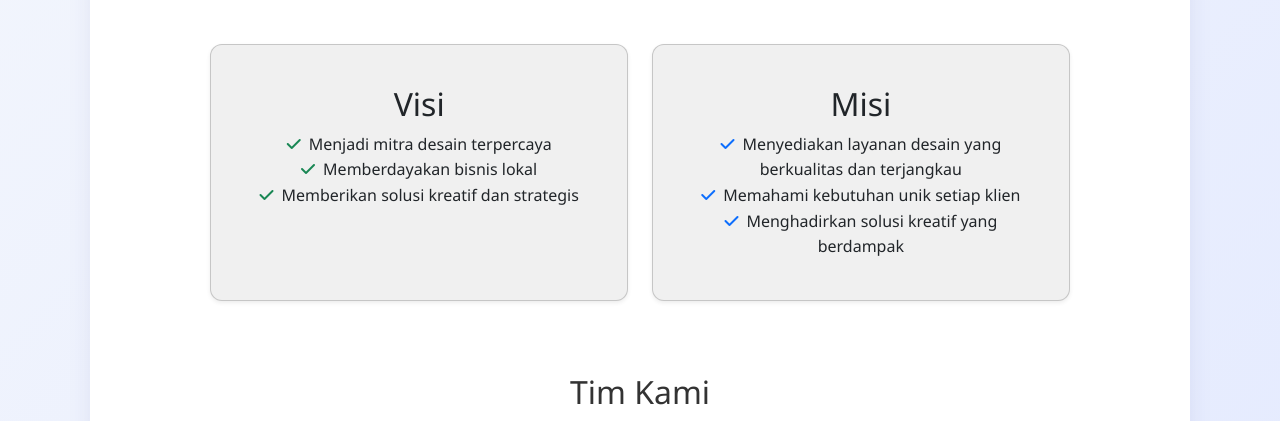
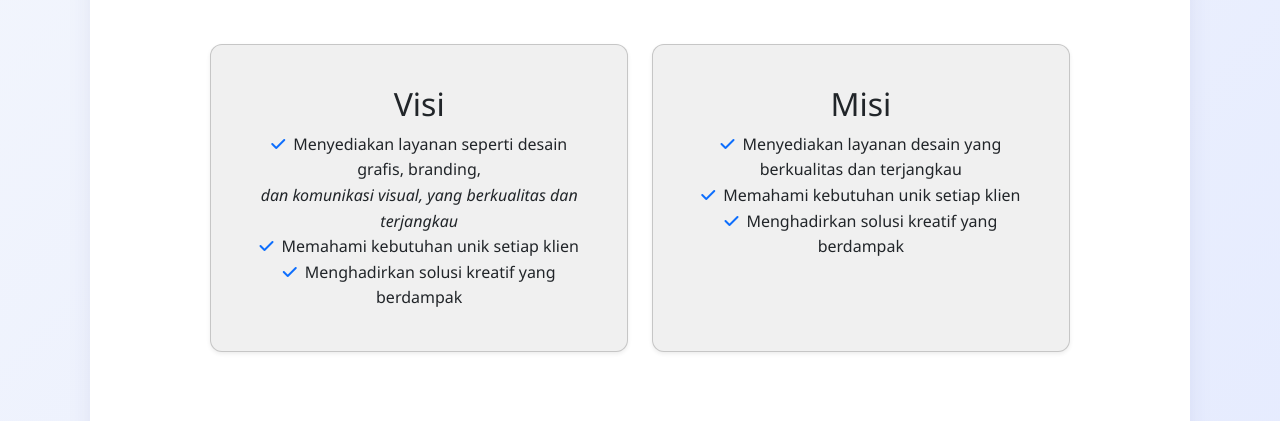
Before and after one commit to Carnel261/JaProf, a plain HTML site: page tentang.html in a window 1280 px wide. Shown: the part 1000-1421 px from the top of the page. Drawn offline with nearby package versions, Linux system fonts and the light colour scheme; files that its build step writes are made by us from their sources; a script that the page names is missing.

Commit message:
Update tentang.html

```diff
--- a/tentang.html
+++ b/tentang.html
@@ -51,9 +51,10 @@
                     <div class="card-body">
                         <h2 class="card-title">Visi</h2>
                         <ul class="list-unstyled mb-0">
-                            <li><i class="fa fa-check text-success me-2"></i>Menjadi mitra desain terpercaya</li>
-                            <li><i class="fa fa-check text-success me-2"></i>Memberdayakan bisnis lokal</li>
-                            <li><i class="fa fa-check text-success me-2"></i>Memberikan solusi kreatif dan strategis</li>
+                           <li><i class="fa fa-check text-primary me-2"></i>Menyediakan layanan seperti desain grafis, branding,</li>
+                                                                            <li><i>dan komunikasi visual, yang berkualitas dan terjangkau</i></li>
+                            <li><i class="fa fa-check text-primary me-2"></i>Memahami kebutuhan unik setiap klien</li>
+                            <li><i class="fa fa-check text-primary me-2"></i>Menghadirkan solusi kreatif yang berdampak</li>
                         </ul>
                     </div>
                 </div>
```
